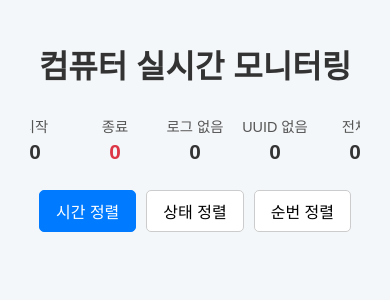
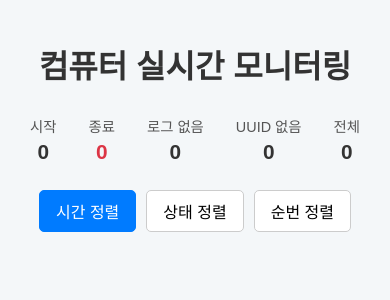
Before and after one commit to sodamwave/msg_check, a Flask app: page / in a window 390 px wide. Shown: the top 300 px of the page. Run offline with Flask 3, Linux system fonts and the light colour scheme; data that the repository does not hold is empty; parts of the project's set-up code (start-up, migrations or seed data) failed here and were passed over.

Commit message:
Update index.html

```diff
--- a/templates/index.html
+++ b/templates/index.html
@@ -21,7 +21,7 @@
 
         .status-summary {
             display: flex;
-            flex-wrap: nowrap; /* 모바일에서 줄바꿈 방지 */
+            flex-wrap: nowrap;
             gap: 20px;
         }
 
@@ -33,7 +33,7 @@
             border-radius: 8px;
             cursor: pointer;
             transition: background-color 0.2s ease;
-            min-width: 65px; /* 너비 고정으로 간격 유지 */
+            min-width: 65px;
             text-align: center;
         }
 
@@ -50,7 +50,7 @@
             font-size: 0.9em;
             color: #555;
             margin-bottom: 4px;
-            white-space: nowrap; /* 라벨 줄바꿈 방지 */
+            white-space: nowrap;
         }
 
         .summary-count {
@@ -70,20 +70,24 @@
         .sort-buttons button { background-color: #fff; border: 1px solid #ccc; border-radius: 5px; padding: 8px 16px; margin: 0; cursor: pointer; font-size: 1em; transition: all 0.2s ease; white-space: nowrap; }
         .sort-buttons button.active { background-color: #007bff; color: white; border-color: #007bff; }
 
-        /* ### 모바일 반응형 CSS ### */
+        /* ### 모바일 반응형 CSS 수정 ### */
         @media (max-width: 768px) {
             .control-panel {
-                flex-direction: column; /* 세로로 쌓기 */
-                gap: 20px; /* 현황판과 버튼 사이 간격 */
+                flex-direction: column;
+                gap: 20px;
+                padding: 0; /* 부모 패딩은 제거 */
             }
             .status-summary {
-                gap: 10px; /* 모바일에서 항목 간 간격 줄이기 */
-                justify-content: center;
+                gap: 0; /* gap 대신 space-between으로 간격 조절 */
+                justify-content: space-between; /* 항목들을 균등하게 배분 */
                 width: 100%;
-                overflow-x: auto; /* 혹시 넘칠 경우 스크롤 */
+
+                /* === 핵심 수정 사항 === */
+                padding: 0 5px; /* 좌우 여백 추가하여 잘림 방지 */
+                box-sizing: border-box; /* 패딩을 너비에 포함 */
             }
             .summary-item {
-                min-width: 60px; /* 최소 너비 줄이기 */
+                min-width: auto; /* 최소 너비 자동 조절 */
                 padding: 6px 5px;
             }
             .summary-count {
@@ -110,7 +114,6 @@
 <body>
     <h1>컴퓨터 실시간 모니터링</h1>
 
-    <!-- ### HTML 구조 변경 ### -->
     <div class="control-panel">
         <div class="status-summary">
             <div class="summary-item" id="summary-start" data-status-filter="시작">
@@ -129,7 +132,7 @@
                 <span class="summary-label">UUID 없음</span>
                 <span class="summary-count" id="count-no-uuid">0</span>
             </div>
-            <div class="summary-item" id="summary-total"> <!-- data-status-filter 없음 -->
+            <div class="summary-item" id="summary-total">
                 <span class="summary-label">전체</span>
                 <span class="summary-count" id="count-total">0</span>
             </div>
@@ -143,6 +146,7 @@
 
     <div id="status-container"></div>
 
+    <!-- 스크립트 부분은 이전과 동일하므로 변경하지 않았습니다. -->
     <script>
         const apiUrl = '/status';
         const statusContainer = document.getElementById('status-container');
@@ -243,7 +247,6 @@
             });
         });
 
-        // ### 필터 클릭 이벤트 수정 ###
         summaryFilterItems.forEach(item => {
             item.addEventListener('click', () => {
                 const filter = item.dataset.statusFilter;
@@ -259,7 +262,6 @@
             });
         });
 
-        // '전체' 버튼 클릭 시 모든 필터 해제
         summaryTotalItem.addEventListener('click', () => {
             currentFilter = 'all';
             summaryFilterItems.forEach(i => i.classList.remove('active'));
```
